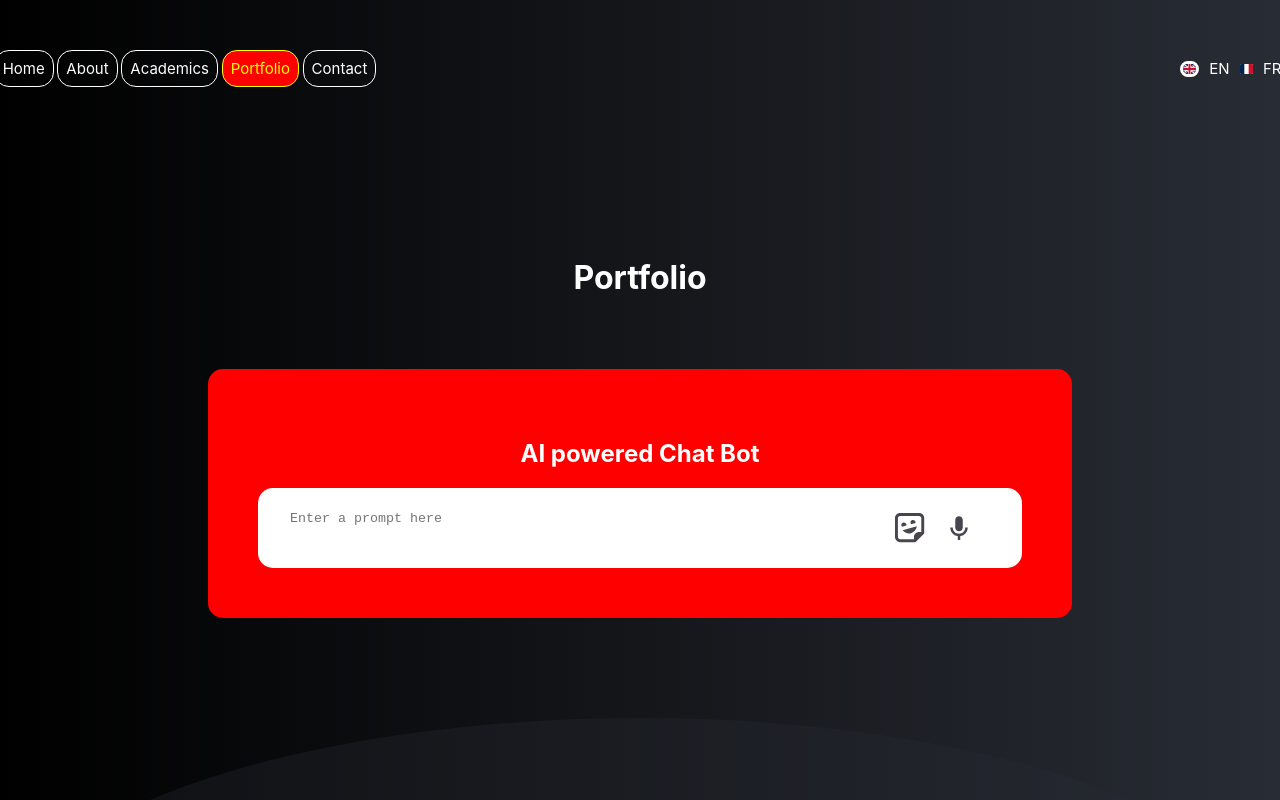
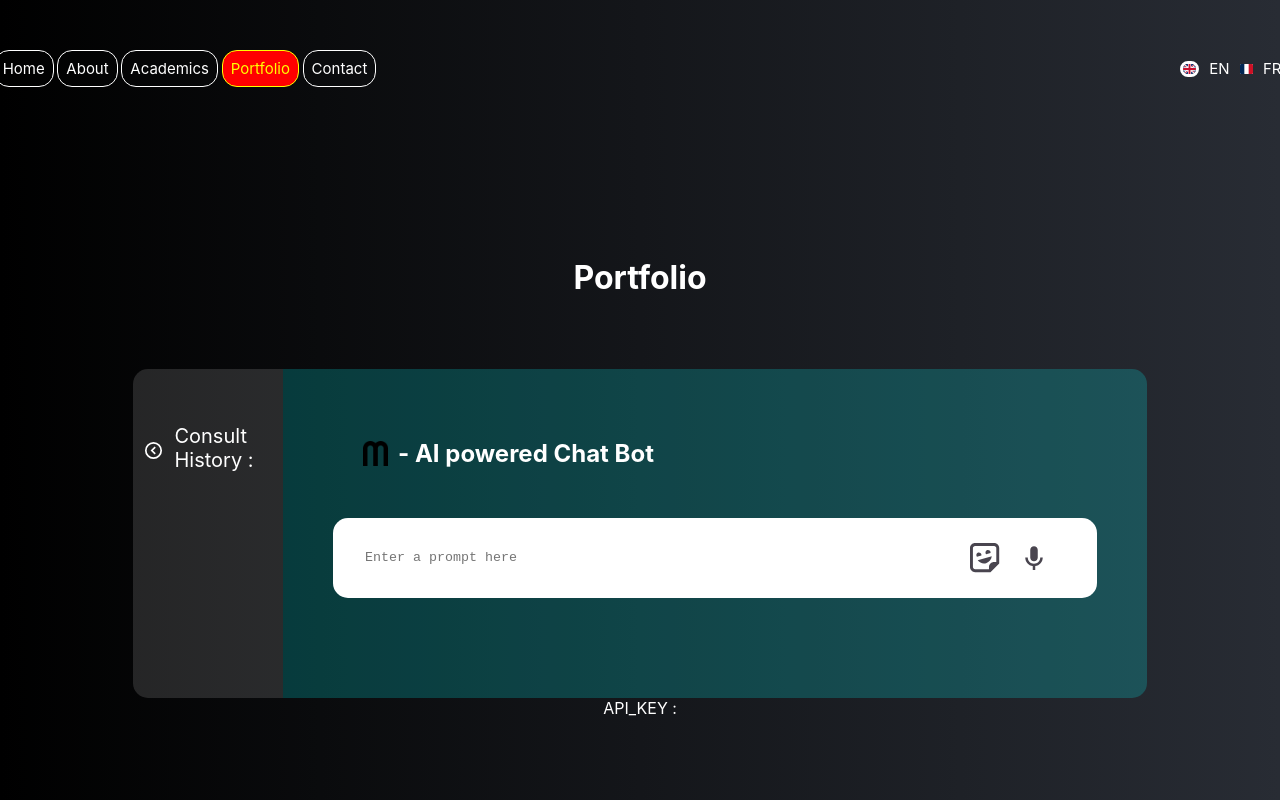
Before and after one commit to MarouaneSoukhrati/mar_react_app, a React (Create React App) app: page /portfolio in a window 1280 px wide. Shown: the top 800 px of the page. Built offline with nearby package versions, Linux system fonts and the light colour scheme.

Commit message:
dotenv nw

```diff
--- a/package.json
+++ b/package.json
@@ -46,6 +46,7 @@
     ]
   },
   "devDependencies": {
+    "dotenv-webpack": "^8.1.0",
     "webpack": "^5.90.3"
   }
 }
--- a/src/Component/Subcomponent/Portfolio.js
+++ b/src/Component/Subcomponent/Portfolio.js
@@ -5,13 +5,60 @@ import { motion } from "framer-motion";
 import aiSend from "../../Logos/aiSend.svg";
 import aiAudio from "../../Logos/aiAudio.svg";
 import aiImage from "../../Logos/aiImage.svg";
+import leftArrow from "../../Logos/leftArrow.svg";
+import rightArrow from "../../Logos/rightArrow.svg";
 
 export default function Portfolio() {
   return (
     <header className="App-portfolio">
-      <h1>Portfolio</h1>
-      <AiBot />
+      <h1 className="port-title">Portfolio</h1>
+      <div className="Ai-part">
+        <SideBar />
+        <AiBot />
+      </div>
+      API_KEY : {process.env.GOOGLEAI_KEY}
     </header>
+  );
+}
+
+function SideBar() {
+  const [isExtended, setIsExtended] = useState(false);
+  function handleExt() {
+    setIsExtended(!isExtended);
+  }
+  return (
+    <>
+      {!isExtended && (
+        <div className="sidebar-section">
+          <div className="history-wrapper1">
+            <motion.img
+              className="ext-img"
+              src={leftArrow}
+              alt="left-arrow"
+              whileHover={{ scale: 1.2 }}
+              whileTap={{ scale: 0.9 }}
+              onClick={handleExt}
+            />
+            <div className="history-title">Consult History :</div>
+          </div>
+        </div>
+      )}
+      {isExtended && (
+        <div className="sidebar-section-ext">
+          <div className="history-wrapper2">
+            <motion.img
+              className="ext-img"
+              src={rightArrow}
+              alt="right-arrow"
+              whileHover={{ scale: 1.2 }}
+              whileTap={{ scale: 0.9 }}
+              onClick={handleExt}
+            />
+            <div className="history-title">History :</div>
+          </div>
+        </div>
+      )}
+    </>
   );
 }
 
@@ -30,7 +77,14 @@ function AiBot() {
 
   return (
     <div className="ai-section">
-      <h2>AI powered Chat Bot</h2>
+      <div className="aiBot-title">
+        <img
+          src={process.env.PUBLIC_URL + "/m-icon.png"}
+          alt="marouaneLogo"
+          style={{ width: "25px", marginRight: "10px", marginLeft: "30px" }}
+        />
+        <h2> - AI powered Chat Bot</h2>
+      </div>
       <div className="ai-prompt-section">
         <form name="userForm">
           <textarea
@@ -47,14 +101,14 @@ function AiBot() {
             src={aiImage}
             alt="ai-img"
             whileHover={{ scale: 1.2 }}
-            whileTap={{ scale: 0.7 }}
+            whileTap={{ scale: 0.9 }}
           />
           <motion.img
             className="ai-audio"
             src={aiAudio}
             alt="ai-audio"
             whileHover={{ scale: 1.2 }}
-            whileTap={{ scale: 0.7 }}
+            whileTap={{ scale: 0.9 }}
           />
           {aiReadySubmit && (
             <motion.img
@@ -62,7 +116,7 @@ function AiBot() {
               src={aiSend}
               alt="ai-answer"
               whileHover={{ scale: 1.2 }}
-              whileTap={{ scale: 0.7 }}
+              whileTap={{ scale: 0.9 }}
             />
           )}
         </div>
--- a/src/ComponentStyle/SubcomponentStyle/Portfolio.css
+++ b/src/ComponentStyle/SubcomponentStyle/Portfolio.css
@@ -7,14 +7,23 @@
   padding: 100px;
 }
 
+.port-title {
+  padding-bottom: 50px;
+}
+
+.Ai-part {
+  display: flex;
+  flex-direction: row;
+  justify-content: space-evenly;
+  align-items: stretch;
+}
+
 .ai-section {
-  background-color: #ff0000;
+  background-color: #00ffff33;
   padding: 50px;
-  border-radius: 15px;
+  border-radius: 0px 15px 15px 0px;
   display: flex;
   flex-direction: column;
-  align-items: center;
-  margin-top: 50px;
 }
 
 .ai-prompt-section {
@@ -24,6 +33,7 @@
   flex-direction: row;
   align-items: center;
   padding: 10px 30px 10px 30px;
+  margin-bottom: 50px;
 }
 
 .aiInput {
@@ -35,6 +45,7 @@
   height: 30px;
   width: 600px;
   resize: none;
+  padding-top: 20px;
 }
 
 .ai-buttons,
@@ -44,6 +55,7 @@
   align-items: center;
   justify-content: space-evenly;
   width: 100px;
+  cursor: pointer;
 }
 
 .ai-buttons-ready {
@@ -61,3 +73,48 @@
 .ai-answer {
   width: 30px;
 }
+
+.aiBot-title {
+  display: flex;
+  flex-direction: row;
+  align-items: center;
+  color: white;
+  padding: 0px 0px 30px 0px;
+}
+
+.sidebar-section,
+.sidebar-section-ext {
+  background-color: #ffffff22;
+  display: flex;
+  flex-direction: column;
+  border-radius: 15px 0px 0px 15px;
+  width: 150px;
+}
+
+.sidebar-section-ext {
+  width: 300px;
+}
+
+.ext-img {
+  width: 60px;
+  padding-top: 20px;
+  cursor: pointer;
+}
+
+.history-wrapper1,
+.history-wrapper2 {
+  display: flex;
+  flex-direction: row;
+  align-items: center;
+  padding: 40px 0px 0px 0px;
+}
+
+.history-wrapper2 {
+  padding: 30px 0px 0px 0px;
+}
+
+.history-title {
+  font-size: 20px;
+  padding-top: 15px;
+  color: white;
+}
```
Also changed, not shown: src/webpack.config.js (added, +12 -0 lines), 2 other files (tests, documents, lock files or other folders).
